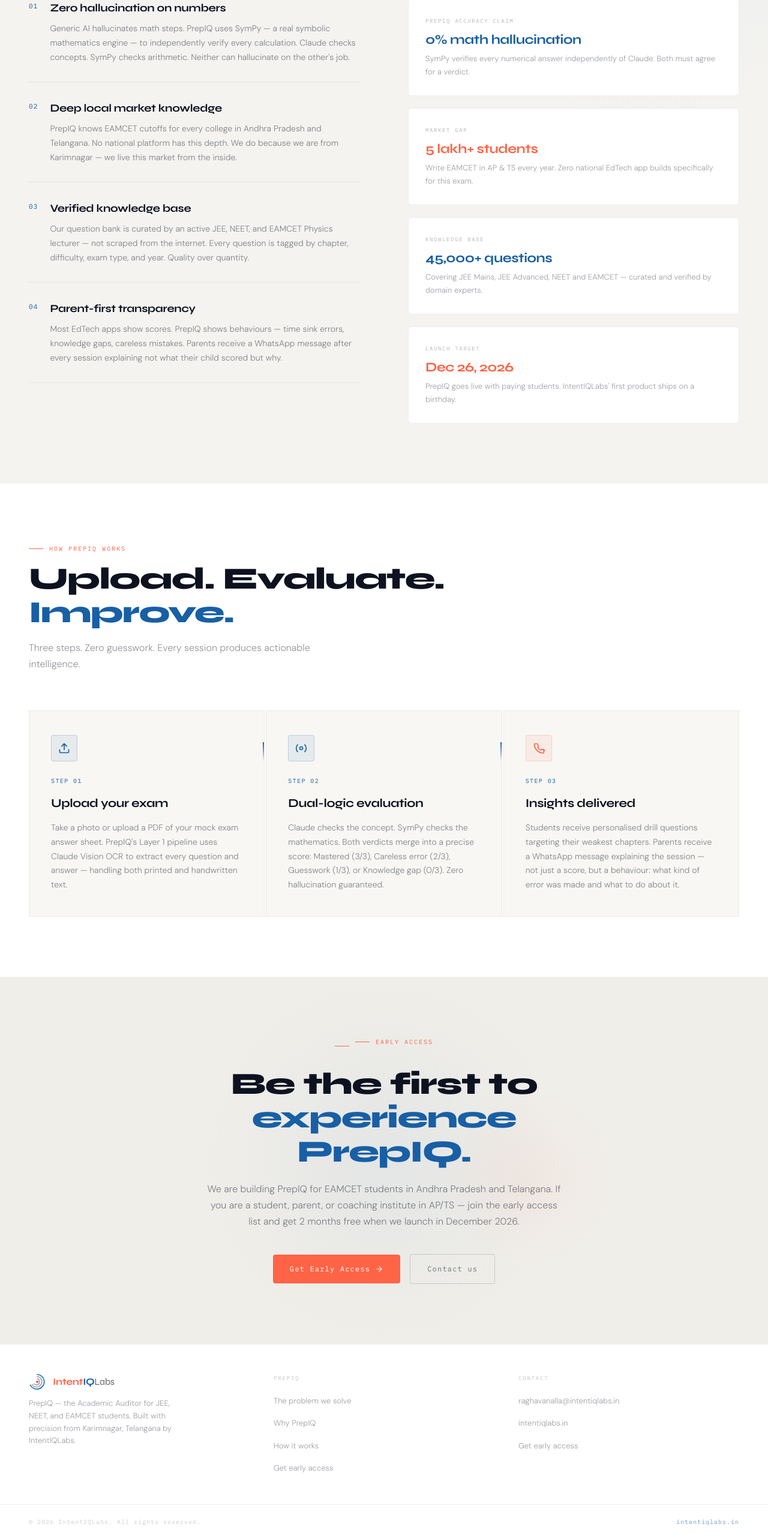
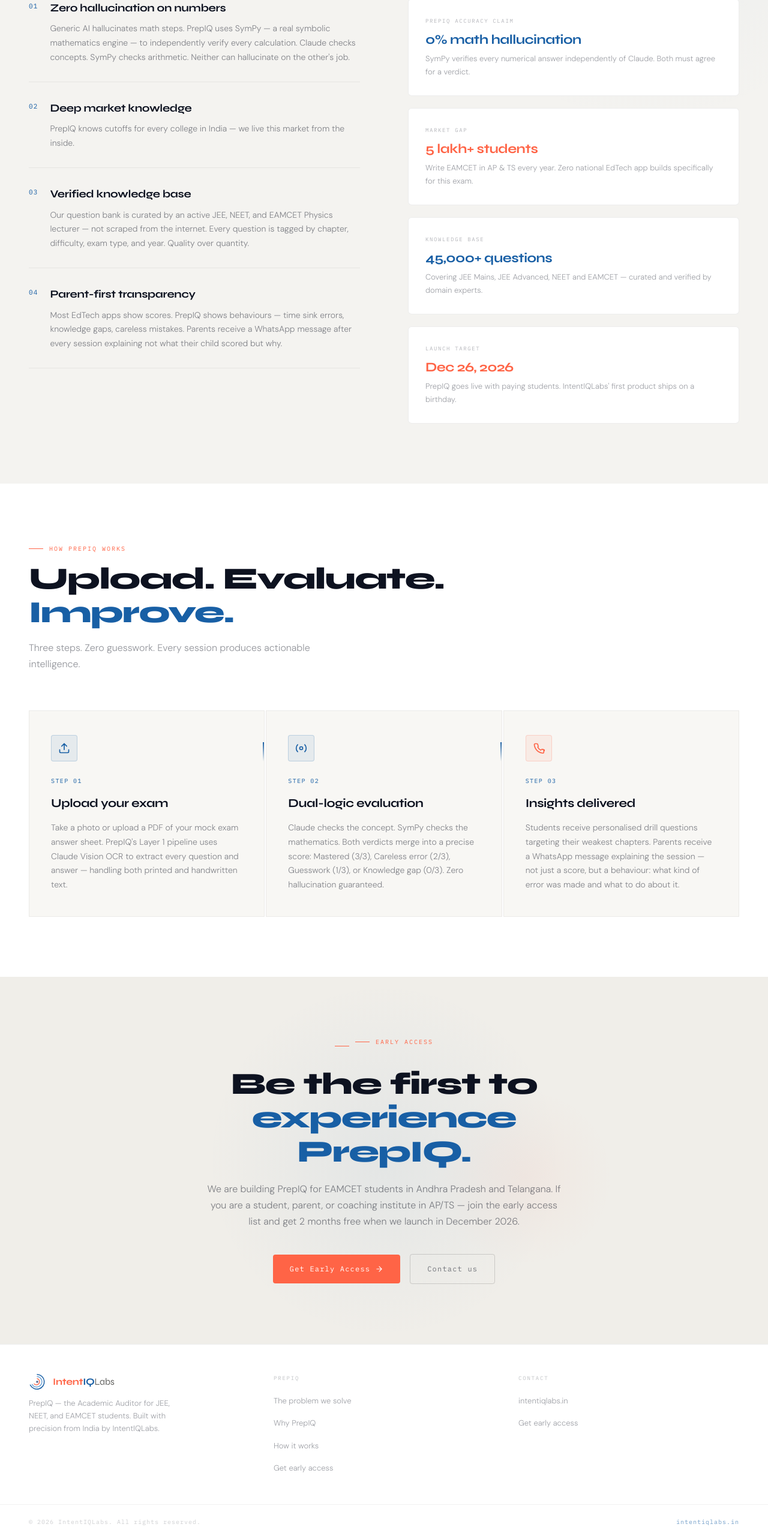
Before and after one commit to IntentIqLabs/intentiqlabs.github.io, a plain HTML site: page index.html in a window 1280 px wide. Shown: the part 2965-5530 px from the top of the page at 60% size. Drawn offline with Linux system fonts and the light colour scheme.

Commit message:
index.html

```diff
--- a/index.html
+++ b/index.html
@@ -1073,8 +1073,8 @@
       <div class="why-item reveal">
         <div class="why-num">02</div>
         <div>
-          <div class="why-title">Deep local market knowledge</div>
-          <p class="why-body">PrepIQ knows EAMCET cutoffs for every college in Andhra Pradesh and Telangana. No national platform has this depth. We do because we are from Karimnagar — we live this market from the inside.</p>
+          <div class="why-title">Deep  market knowledge</div>
+          <p class="why-body">PrepIQ knows  cutoffs for every college in India — we live this market from the inside.</p>
         </div>
       </div>
       <div class="why-item reveal">
@@ -1181,7 +1181,7 @@
         Get Early Access
         <svg width="14" height="14" viewBox="0 0 24 24" fill="none" stroke="currentColor" stroke-width="2" stroke-linecap="round"><path d="M5 12h14M12 5l7 7-7 7"/></svg>
       </a>
-      <a href="mailto:raghavanalla@intentiqlabs.in" class="btn-secondary">Contact us</a>
+      <a href="mailto:nalla@intentiqlabs.in" class="btn-secondary">Contact us</a>
     </div>
   </div>
 </section>
@@ -1200,7 +1200,7 @@
         <span style="color:#FF6446;">Intent</span><span style="color:#185FA5;">IQ</span><span style="color:#444441;font-weight:300;opacity:0.8;">Labs</span>
       </div>
     </div>
-    <p>PrepIQ — the Academic Auditor for JEE, NEET, and EAMCET students. Built with precision from Karimnagar, Telangana by IntentIQLabs.</p>
+    <p>PrepIQ — the Academic Auditor for JEE, NEET, and EAMCET students. Built with precision from India by IntentIQLabs.</p>
   </div>
 
   <div>
@@ -1216,7 +1216,6 @@
   <div>
     <div class="footer-col-title">Contact</div>
     <ul class="footer-links">
-      <li><a href="mailto:raghavanalla@intentiqlabs.in">raghavanalla@intentiqlabs.in</a></li>
       <li><a href="https://intentiqlabs.in">intentiqlabs.in</a></li>
       <li><a href="#contact">Get early access</a></li>
     </ul>
```
